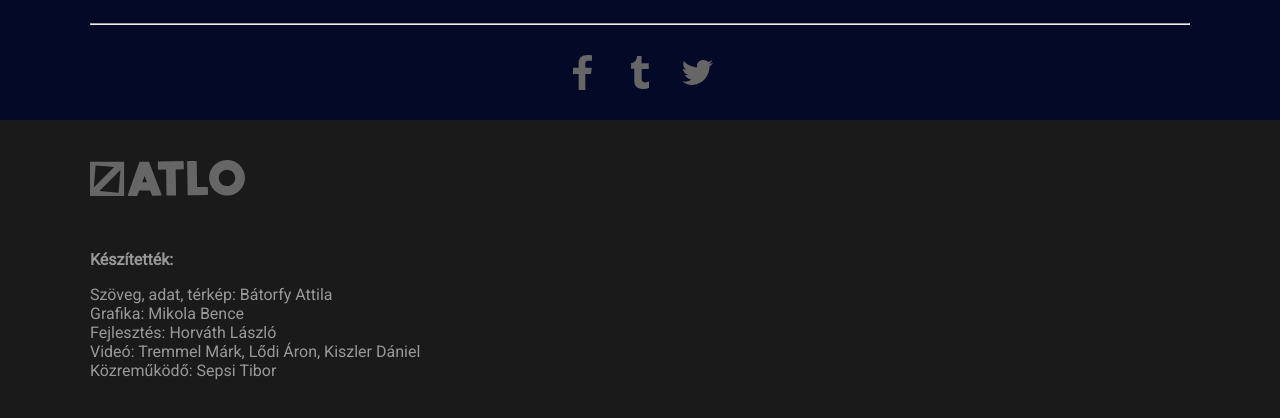
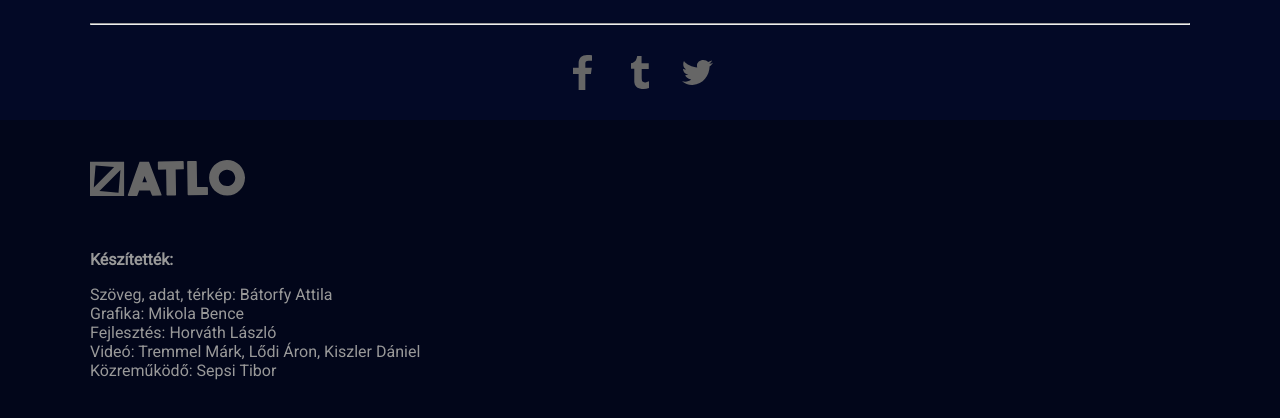
Before and after one commit to atlo/bekamerazott-budapest, a plain HTML site: page index.html in a window 1280 px wide. Shown: the part 3210-3628 px from the top of the page. Drawn offline with Linux system fonts and the light colour scheme; no server answers; a script that the page names is missing.

Commit message:
footer background color changed

```diff
--- a/style.css
+++ b/style.css
@@ -361,7 +361,7 @@ hr {
 }
 
 footer {
-  background: #1a1a1a;
+  background: #02061a;
   padding: 40px 0;
 }
 
```
